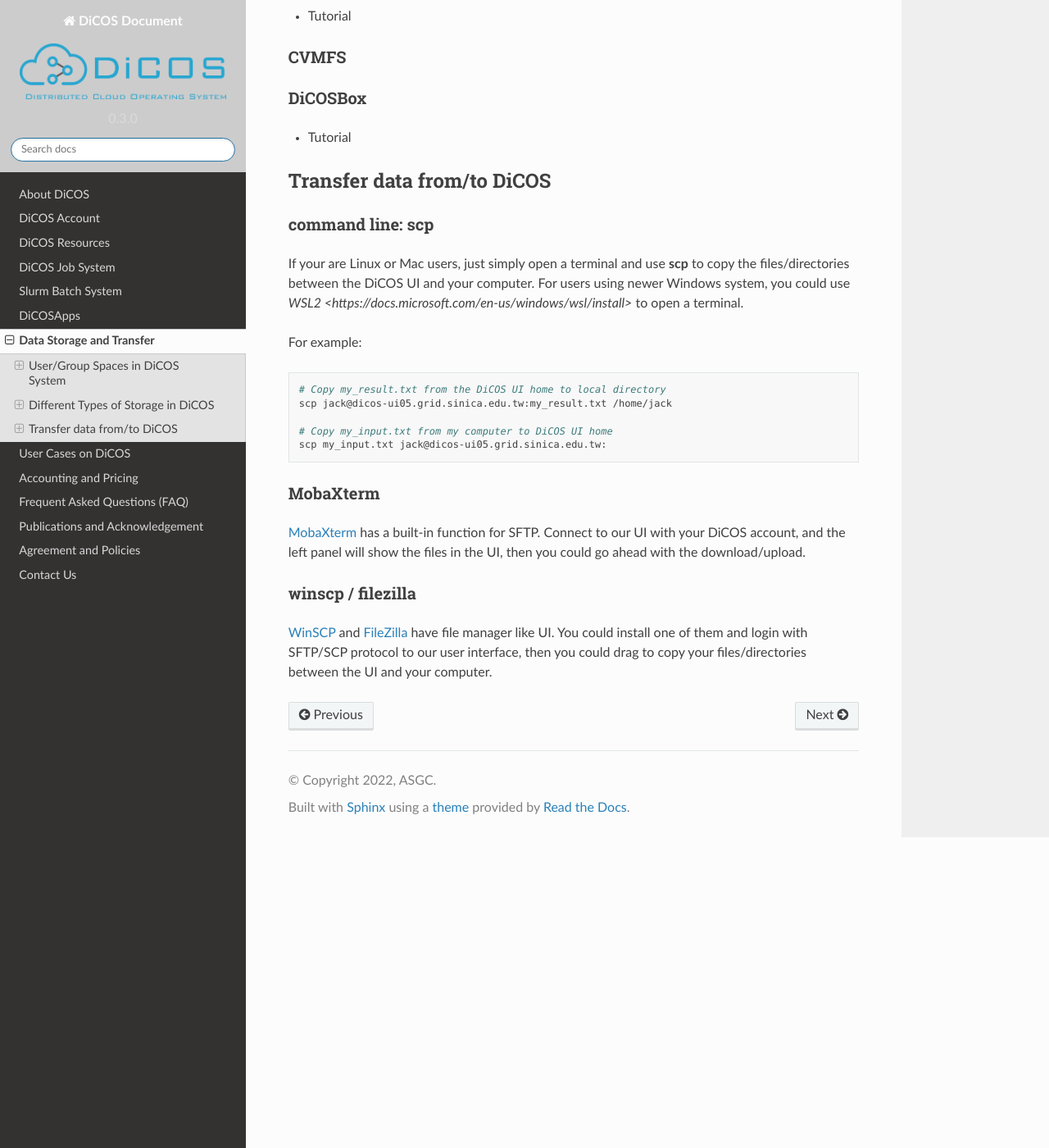
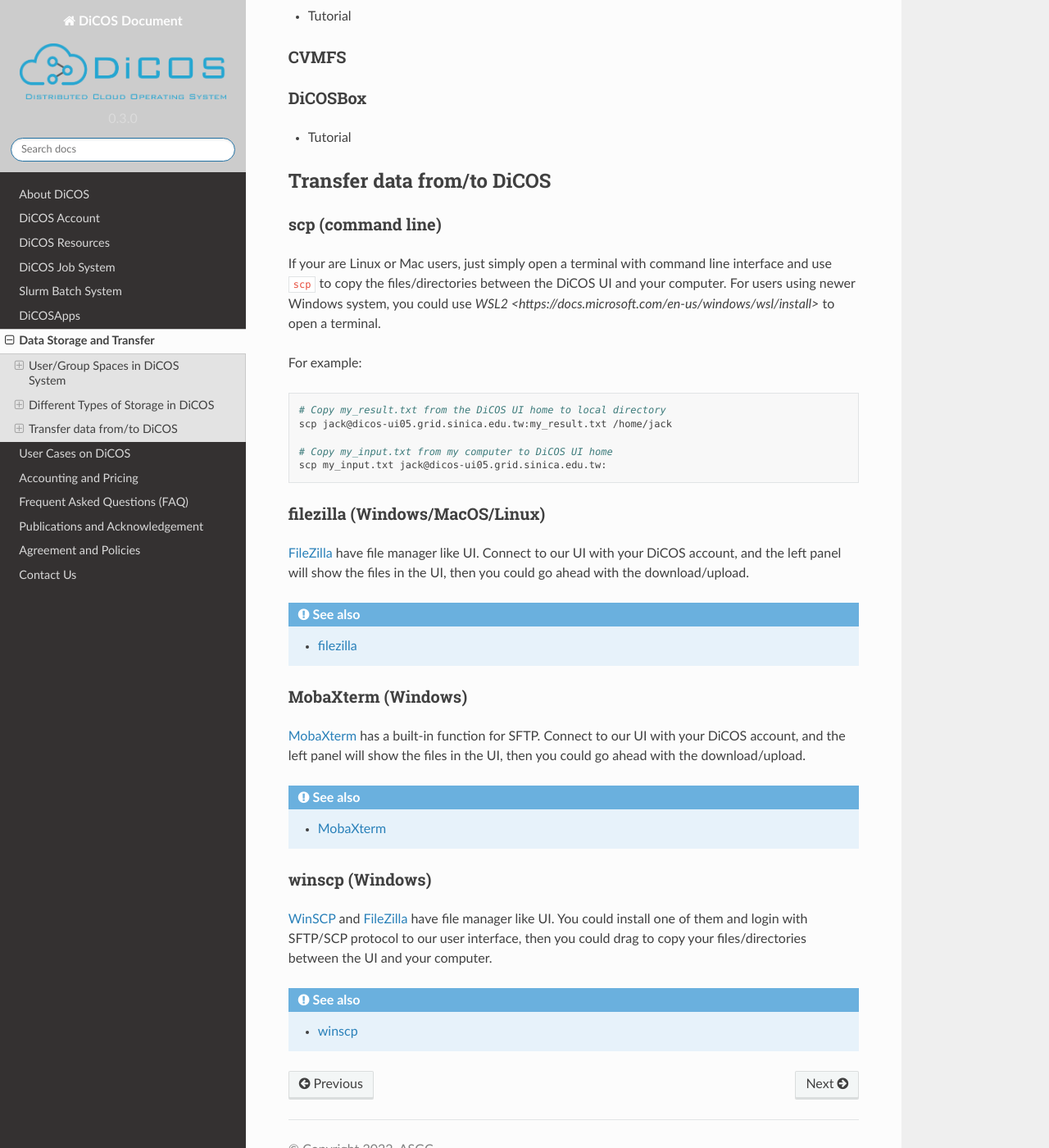
Before and after one commit to ASGCOPS/dicos_document, a Sphinx documentation site: the page built from docs/source/data_storage_transfer.rst, in a window 1280 px wide and 1400 px high, scrolled down 714 px. Shown: the whole window at 82% size. Built offline with Sphinx 7.4.7 and the Read the Docs theme 2.0.0, drawn with Linux system fonts in a browser that asks for light colours.

Commit message:
Edit data_storage_transfer.rst

```diff
--- a/docs/source/data_storage_transfer.rst
+++ b/docs/source/data_storage_transfer.rst
@@ -60,11 +60,10 @@
 ==================================
 
 ------------------
-command line: scp
+scp (command line)
 ------------------
 
-If your are Linux or Mac users, just simply open a terminal and use **scp** to copy the files/directories between the DiCOS UI and your computer.
-For users using newer Windows system, you could use `WSL2 <https://docs.microsoft.com/en-us/windows/wsl/install>` to open a terminal.
+If your are Linux or Mac users, just simply open a terminal with command line interface and use ``scp`` to copy the files/directories between the DiCOS UI and your computer. For users using newer Windows system, you could use `WSL2 <https://docs.microsoft.com/en-us/windows/wsl/install>` to open a terminal.
 
 For example:
 
@@ -76,14 +75,32 @@
    # Copy my_input.txt from my computer to DiCOS UI home
    scp my_input.txt jack@dicos-ui05.grid.sinica.edu.tw:
 
+--------------------------------
+filezilla (Windows/MacOS/Linux)
+--------------------------------
+
+`FileZilla <https://filezilla-project.org/>`_ have file manager like UI. Connect to our UI with your DiCOS account, and the left panel will show the files in the UI, then you could go ahead with the download/upload.
+
+.. seealso::
+
+   * `filezilla <https://filezilla-project.org/>`_
+
 -------------------------
-MobaXterm
+MobaXterm (Windows)
 -------------------------
 
 `MobaXterm <https://mobaxterm.mobatek.net/>`_ has a built-in function for SFTP. Connect to our UI with your DiCOS account, and the left panel will show the files in the UI, then you could go ahead with the download/upload.
 
+.. seealso::
+
+   * `MobaXterm <https://mobaxterm.mobatek.net/>`_
+
 -------------------------
-winscp / filezilla
+winscp (Windows)
 -------------------------
 
 `WinSCP <https://winscp.net/eng/index.php>`_ and `FileZilla <https://filezilla-project.org/>`_ have file manager like UI. You could install one of them and login with SFTP/SCP protocol to our user interface, then you could drag to copy your files/directories between the UI and your computer.
+
+.. seealso::
+
+   * `winscp <https://winscp.net/eng/index.php>`_
--- a/docs/source/dicos_job_submission.rst
+++ b/docs/source/dicos_job_submission.rst
@@ -32,7 +32,6 @@
 -----------------------------
 
 As of 2022-07-13, DiCOS job submission only support for batch GPU jobs. The available DiCOS queues could be found in the table below:
-
 
 .. list-table::
    :header-rows: 1
```
